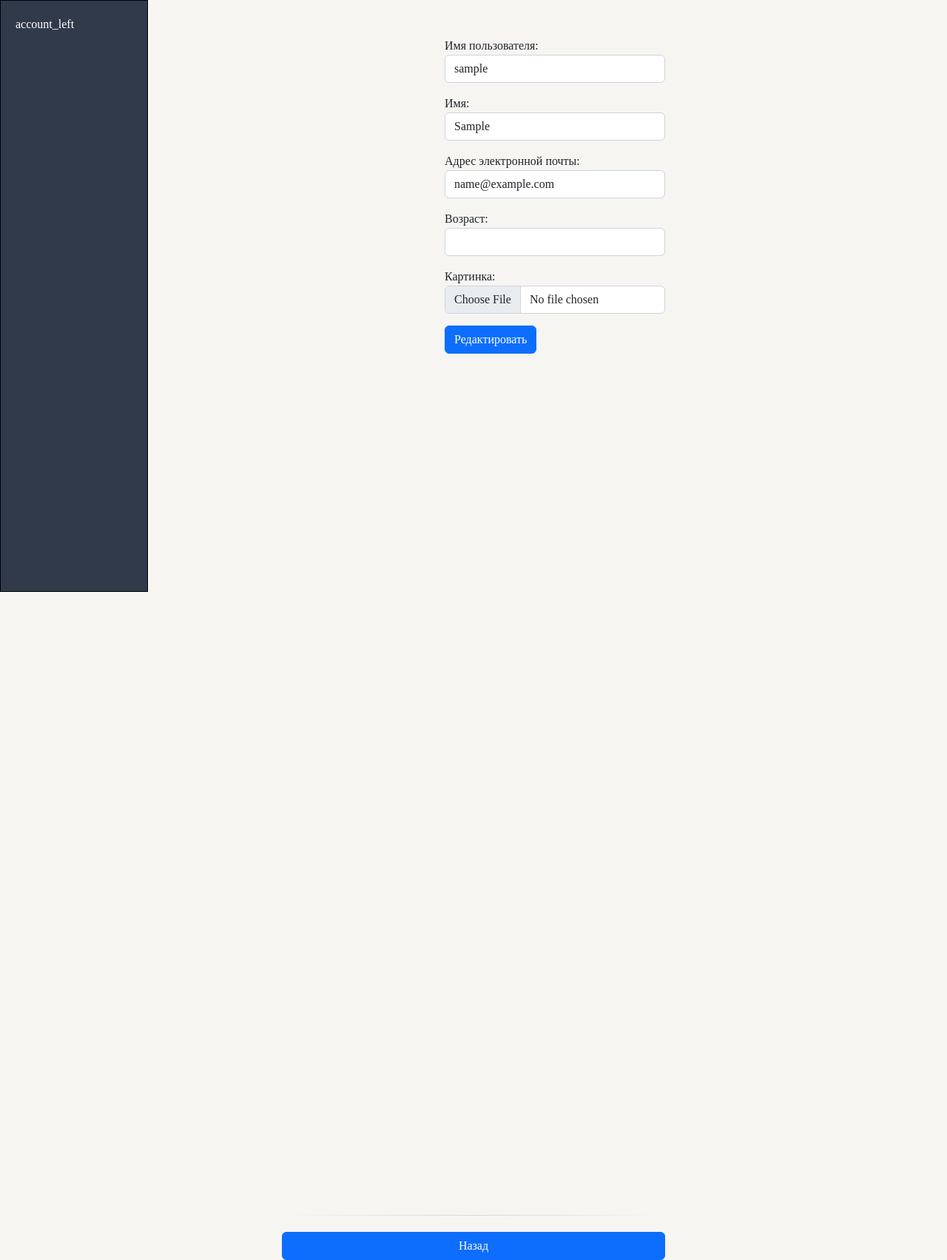
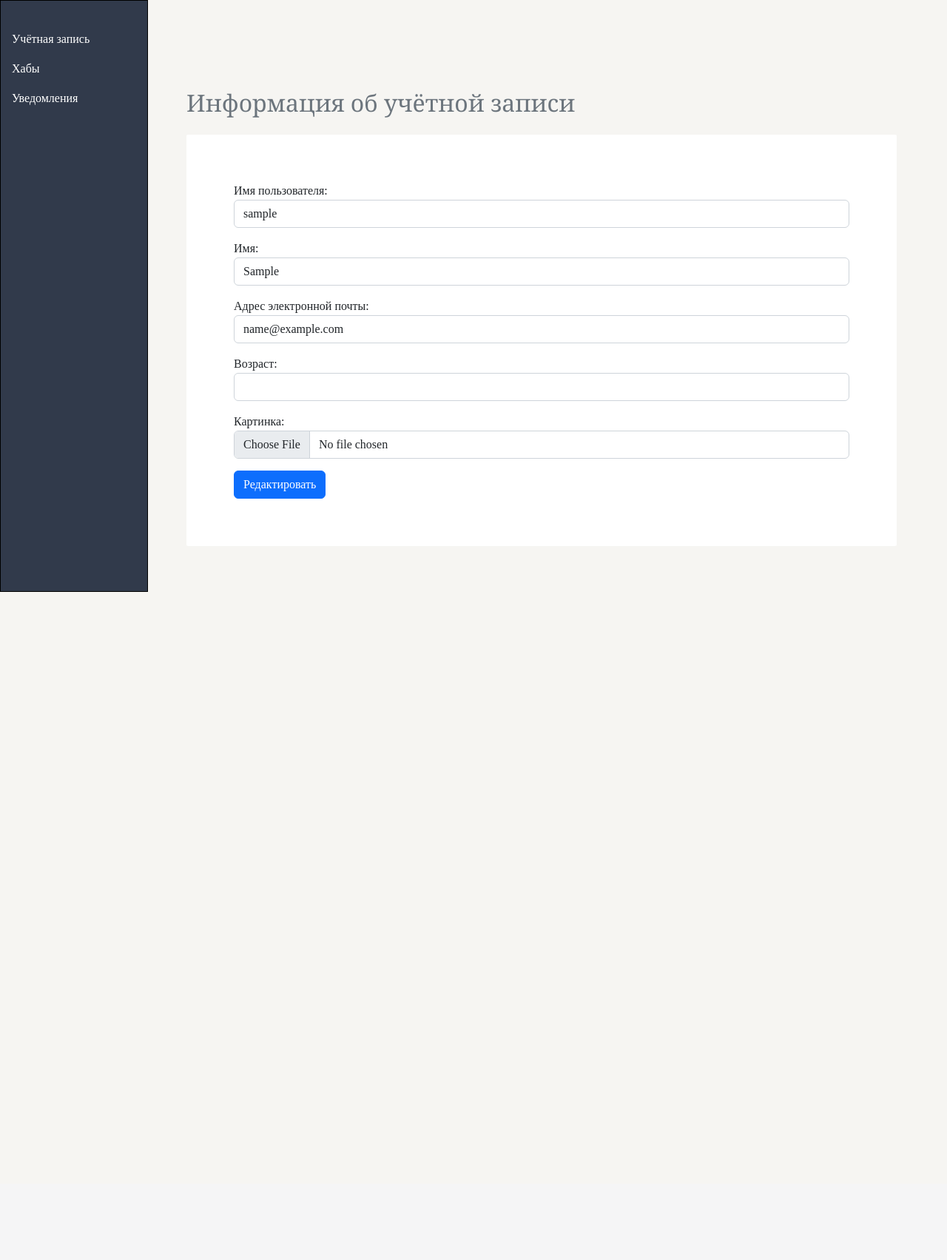
Before and after one commit to VladSemiletov/habrmirror, a Django app: page /auth/account/ in a window 1280 px wide. Shown: the part 72-1775 px from the top of the page at 74% size. After the commit the page ends 872 px from the top, so only its background shows below. Run offline with Django 4.2, Linux system fonts and the light colour scheme; the visitor is signed in with stand-in values (Sample User, id 1); some libraries are stand-ins or nearby versions.

Commit message:
обновил стили для account; добавил разделы в личный кабинет

```diff
--- a/authapp/templates/authapp/account.html
+++ b/authapp/templates/authapp/account.html
@@ -26,7 +26,7 @@
                         <span></span>
                         <span></span>
 
-                        <ul id="menu">
+                        <ul id="menuAccount">
                             <li><a href="#">Главная</a></li>
                             <li><a href="#">Дизайн</a></li>
                             <li><a href="#">Веб разработка</a></li>
@@ -89,21 +89,27 @@
         <div class="container_account">
                 <div class="container_account_main">
                     <div class="account_left">
-                        <p>account_left</p>
+                        <a class="account_left_p" href="{% url 'authapp:account' %}">
+                            <p>Учётная запись</p>
+                        </a>
+                        <a class="account_left_p" href="#">
+                            <p>Хабы</p>
+                        </a>
+                        <a class="account_left_p" href="#">
+                            <p>Уведомления</p>
+                        </a>
                     </div>
                 </div>
 
                 <div class="container_account_main">
+                    <h2 class="container_account_main_h2">Информация об учётной записи</h2>
                     <div class="account_right">
-                        <form class="form-horizontal" action="{% url 'auth:account' %}" method="post" enctype="multipart/form-data">
+                        <form  action="{% url 'auth:account' %}" method="post" enctype="multipart/form-data">
                             {% csrf_token %}
                             {{ account_form.as_p }}
                             <input type="submit" class="btn btn-primary" value="Редактировать">
                         </form>
                     </div>
-
-                    <hr>
-                    <a class="btn btn-primary" href="{% url 'index' %}">Назад</a>
                 </div>
         </div>
     </body>
--- a/static/style.css
+++ b/static/style.css
@@ -430,9 +430,8 @@ header {
 .container_account {
     display: flex;
     justify-content: center;
-    align-items: center;
     width: 100%;
-    height: auto;
+    height: 200vh;
     flex-wrap: wrap;
     margin: 4.5rem 0 0;
 }
@@ -442,21 +441,55 @@ header {
     flex-direction: column;
 }
 
+.container_account_main_h2 {
+    margin: 15vh 0 0 23vh;
+    color: #6c757d;
+}
+
 .account_left {
     background: #313a4b;
+    border: 1px solid #000;
     color: white;
     width: 25vh;
     height: 100vh;
     position: fixed;
     top: 4.5rem;
     left: 0;
-    padding: 20px;
-    border: 1px solid #000;
+    padding: 40px 15px;
+}
+
+.account_left_p {
+    margin-bottom: 30px;
+    padding: 15px 0;
+    color: white;
+    text-decoration: none;
+}
+
+.account_left_p:hover {
+    color: #6c757d;
 }
 
 .account_right {
-    margin-top: 20px;
-    padding: 30px 0 10px calc(25vh + 20px);
-    height: 200vh;
+    width: 120vh;
+    margin: 3vh 0 0 23vh;
+    padding: 8vh;
+    background: white;
+    border-radius: 2px;
+}
+#menuAccount {
+    background: #ededed;
+    transform: translate(-100%, 0);
+    transition: transform 0.5s cubic-bezier(0.77,0.2,0.05,1.0);
+    position: absolute;
+    padding: 3rem;
+    width: 30rem;
+    margin-top: 1.5rem;
+    left: 5rem;
+    height: 26rem;
+}
+#menuAccount li {
+    padding: 20px 0;
+    font-size: 22px;
+    list-style-type: none;
 }
 /*end  -->  account*/
```
